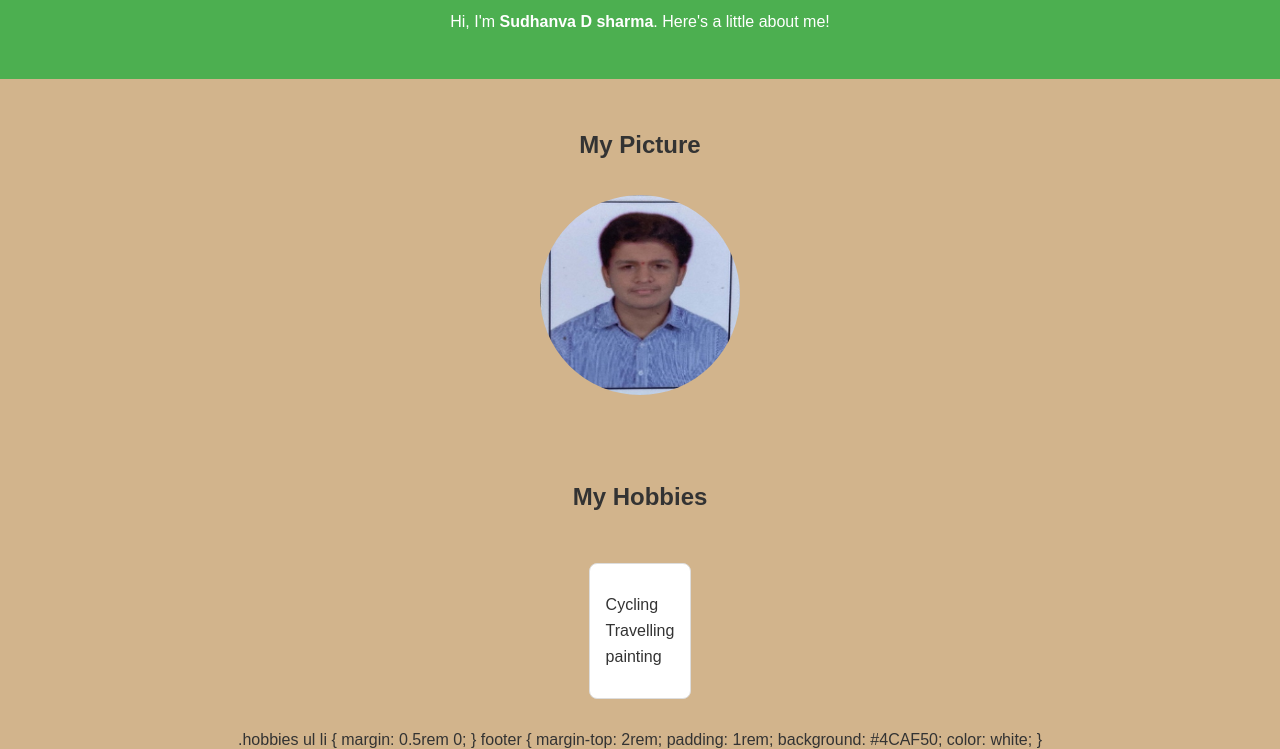
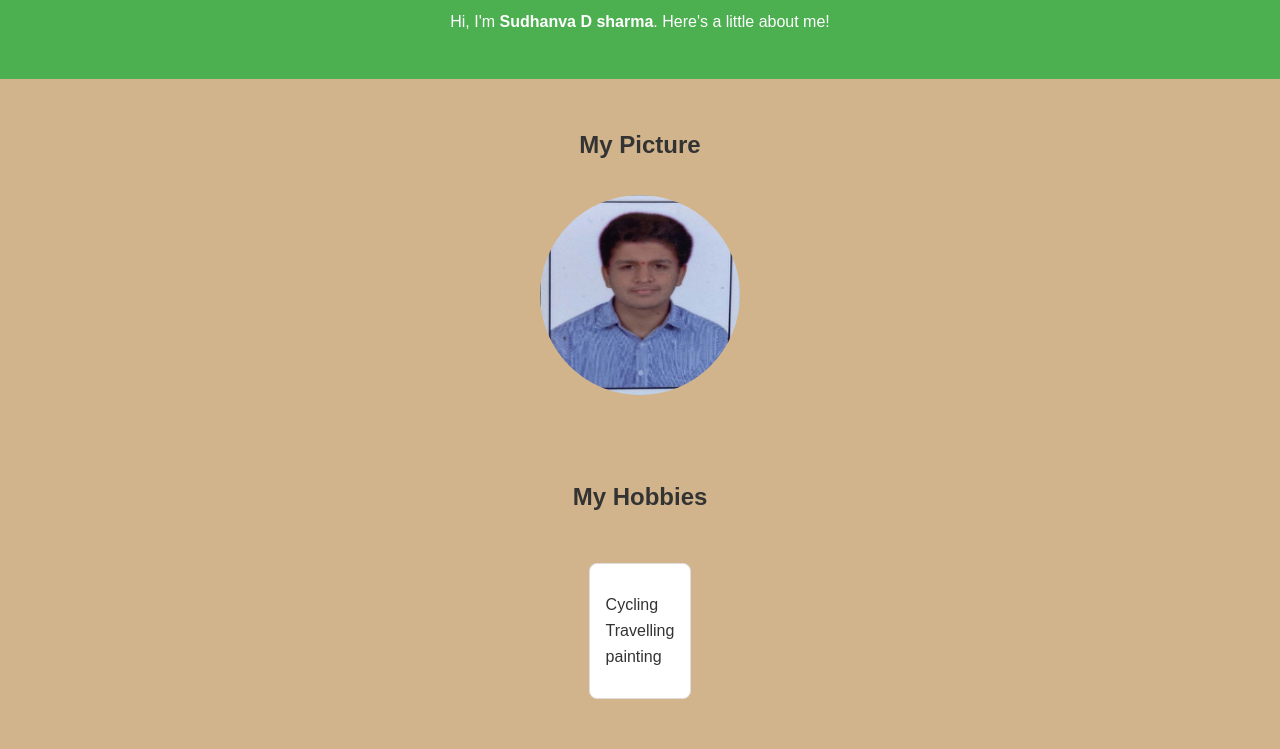
Before and after one commit to Sudhanva-droid/svyasa_files1, a plain HTML site: page index.html in a window 1280 px wide. Shown: the part 72-821 px from the top of the page. Drawn offline with Linux system fonts and the light colour scheme.

Commit message:
Update index.html

```diff
--- a/index.html
+++ b/index.html
@@ -64,7 +64,7 @@
 <section>
 <h2>My Picture</h2>
 <div class="image-container">
-<img src="img.jpg">
+<img src="img.jpg"alt='imgnotavabilabe'>
 </div>
 </section>
 
@@ -80,12 +80,3 @@
 </section>
 </body>
 </html>
-.hobbies ul li {
-            margin: 0.5rem 0;
-        }
-        footer {
-            margin-top: 2rem;
-            padding: 1rem;
-            background: #4CAF50;
-            color: white;
-        }
```
